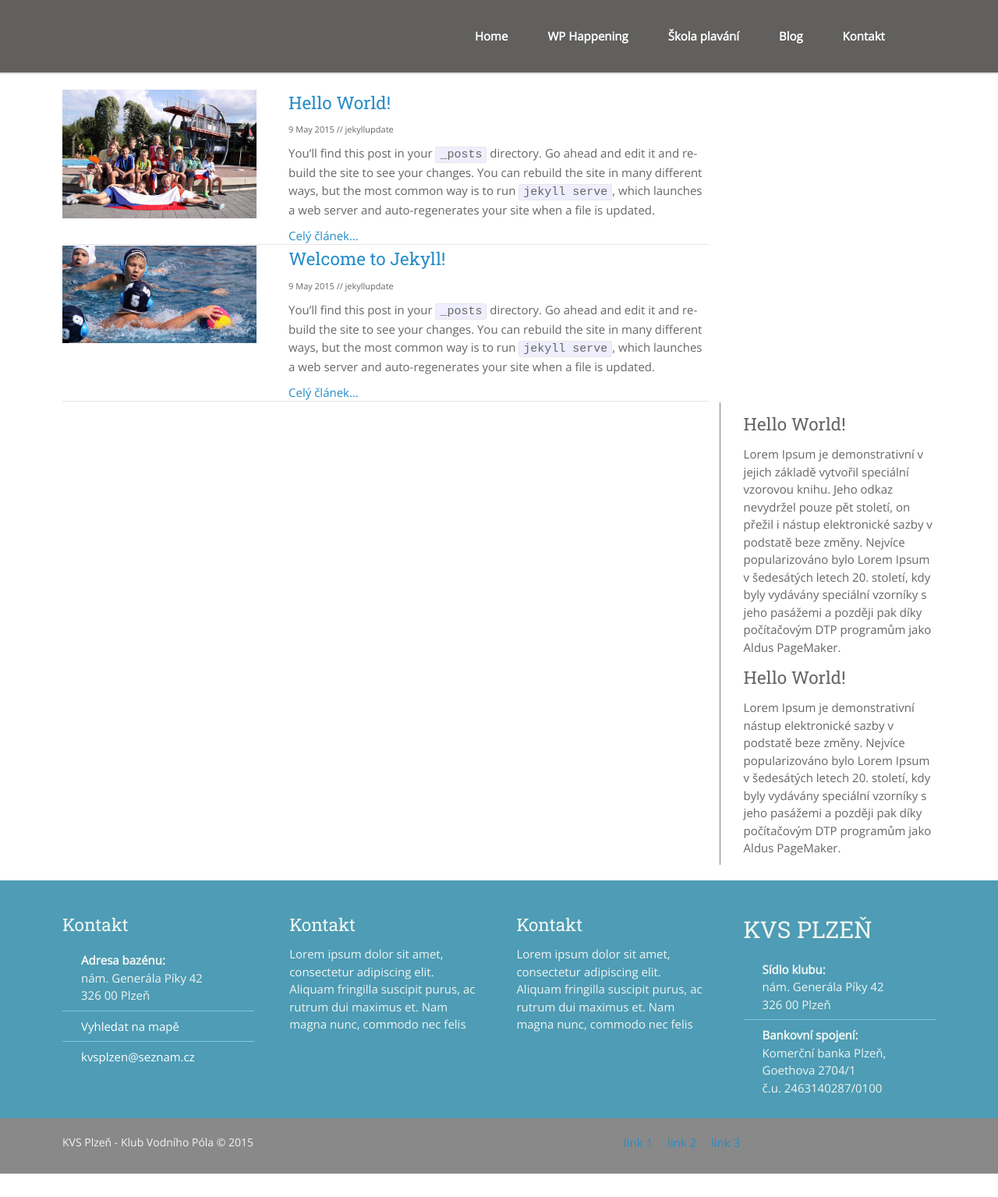
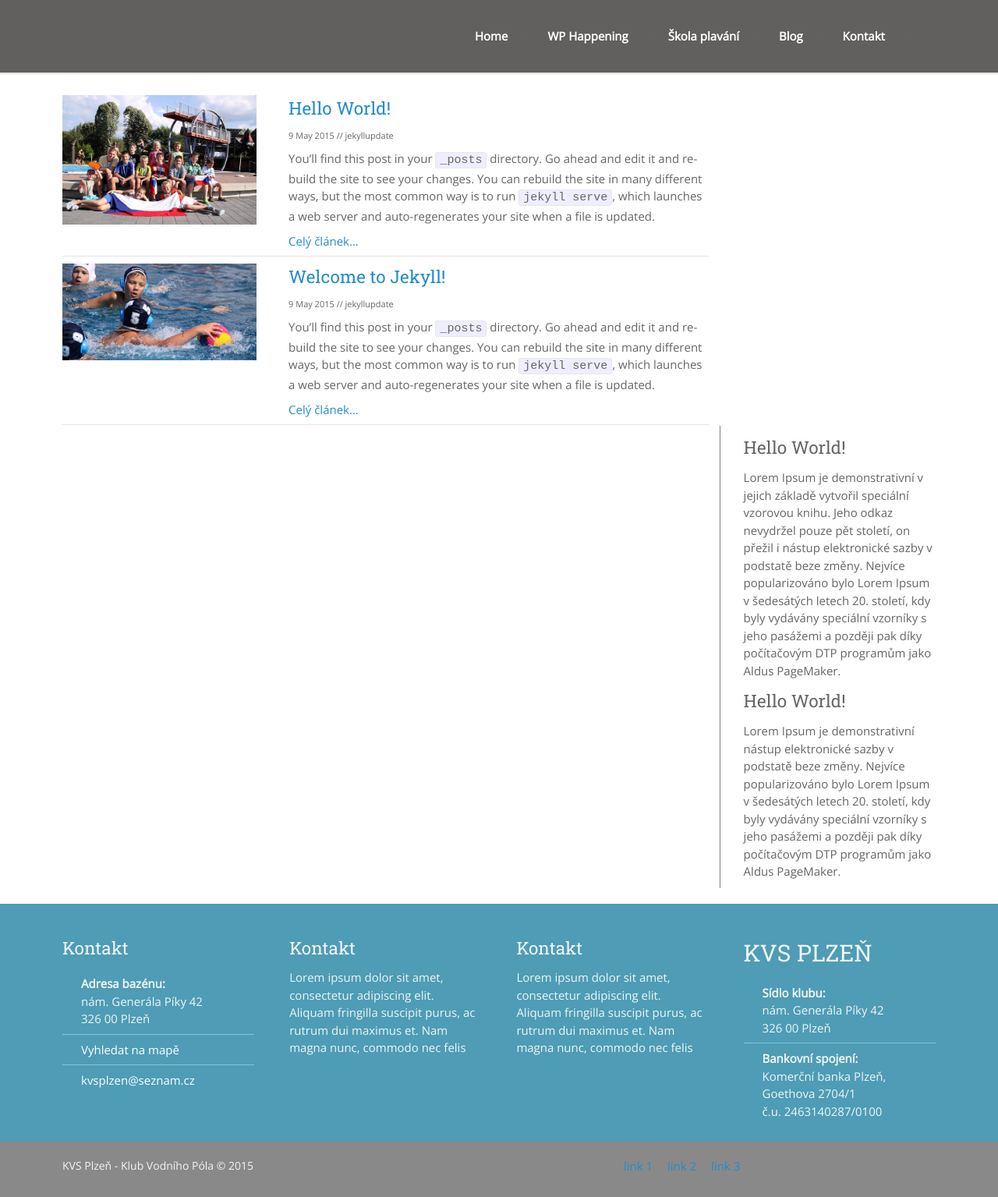
Before and after one commit to SteveVil/KVS-web, a Jekyll site: the page built from Blog/index.html, in a window 1280 px wide. Shown: the whole page at 78% size. Built offline with Jekyll 4.4.1, drawn with Linux system fonts in a browser that asks for light colours; the list of posts is cut into pages by our own code; before the commit the page ends 1505 px from its top, so only the background shows below that.

Commit message:
Update _layout.sass

```diff
--- a/_sass/_layout.sass
+++ b/_sass/_layout.sass
@@ -14,6 +14,7 @@
 .post-content
 	width: 100%
 	overflow: hidden
+	padding: 0.5em 0px
 
 
 .post-thumbnail
```
